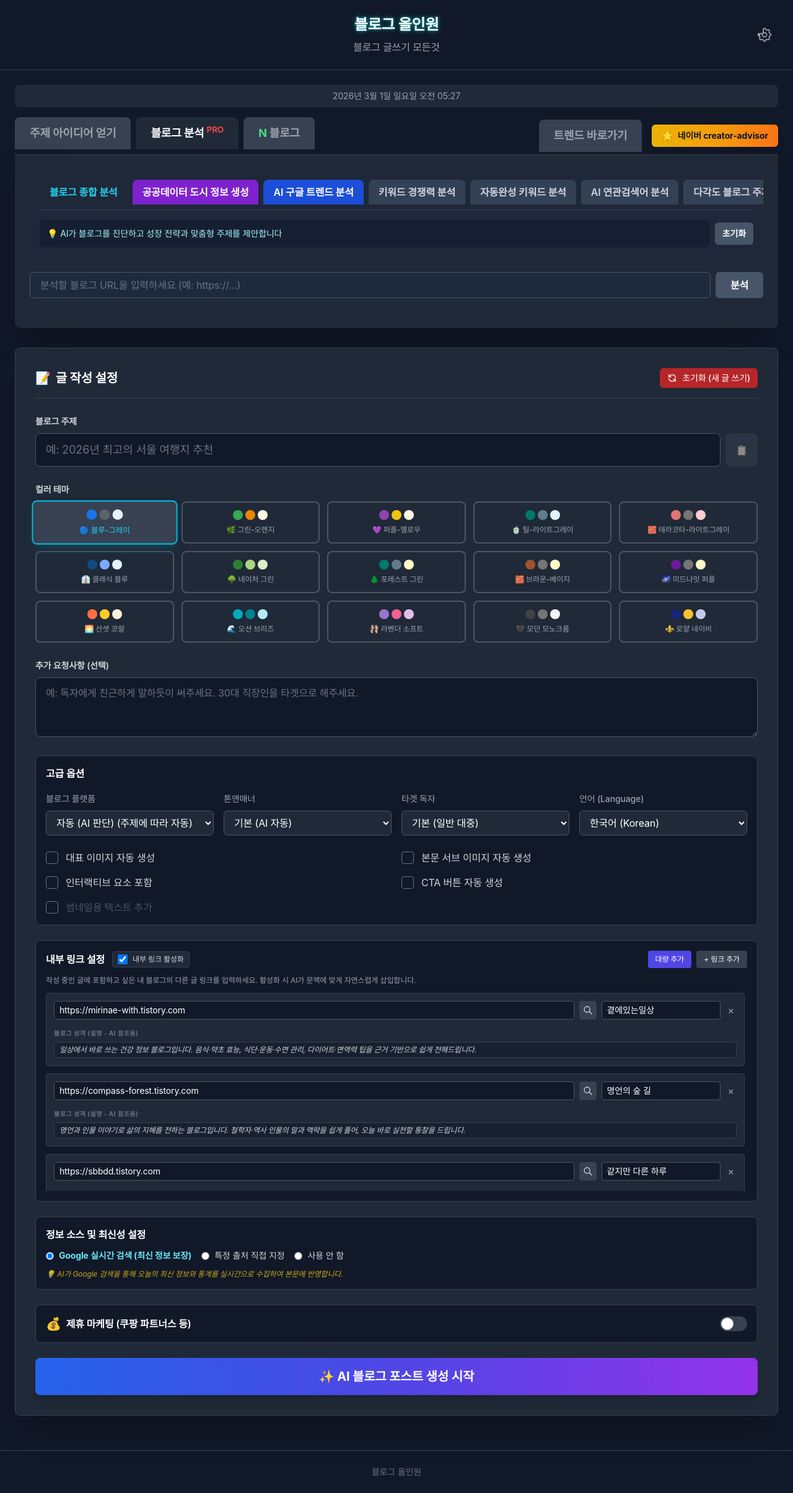
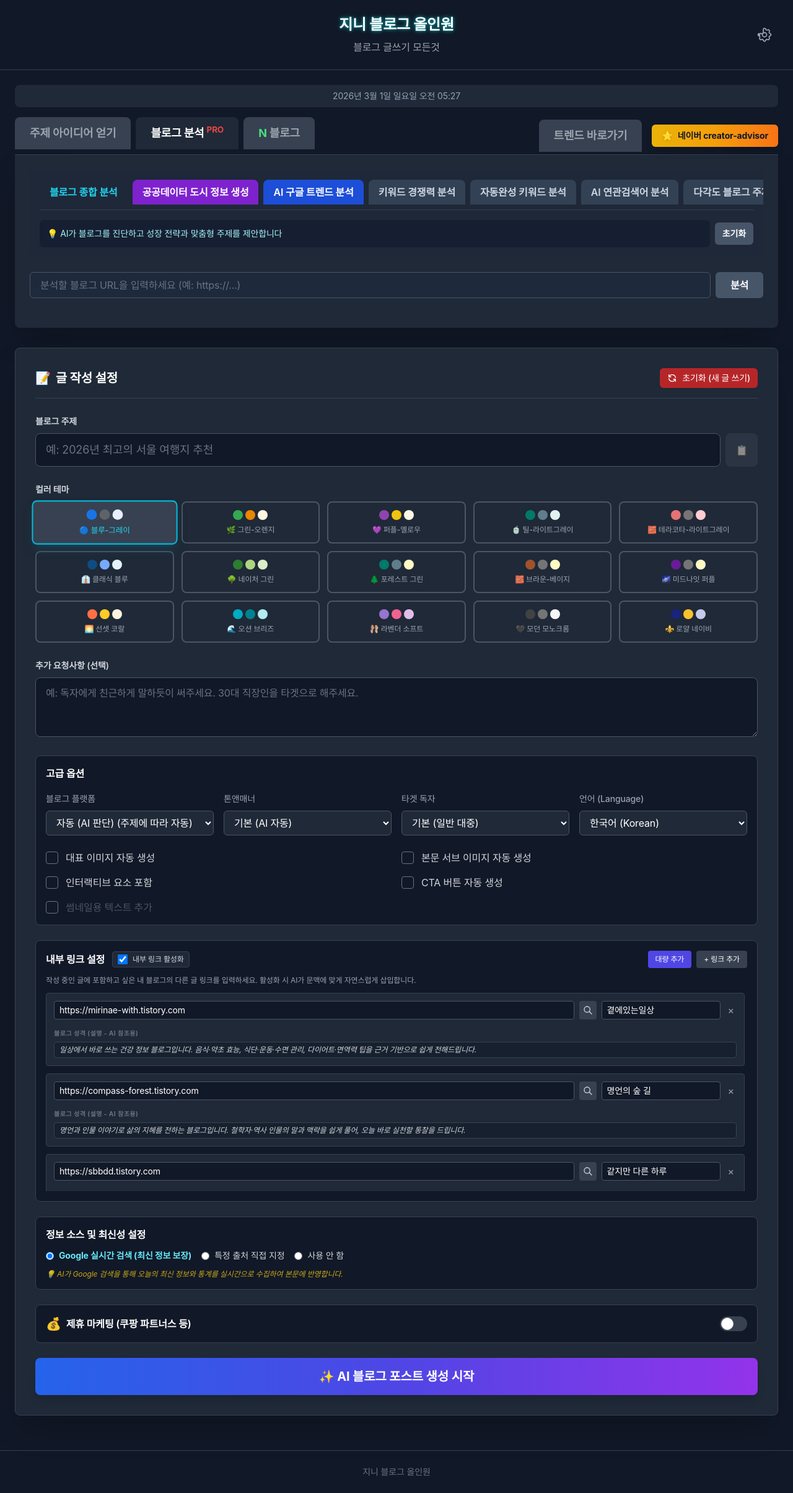
Before and after one commit to jokkeutti-hash/nabi-blog, a React (Vite) app: page / in a window 1280 px wide. Shown: the whole page at 62% size. Built offline with nearby package versions, Linux system fonts and the light colour scheme; a web font is replaced by a local one.

Commit message:
앱 이름 변경: 지니 블로그 올인원

```diff
--- a/App.tsx
+++ b/App.tsx
@@ -11,7 +11,7 @@ import { BlogPostGenerator } from './components/BlogPostGenerator';
 const Header: React.FC<{ onOpenSettings: () => void; }> = ({ onOpenSettings }) => (
   <header className="relative text-center p-4 md:p-6 border-b border-gray-700">
     <h1 className="text-3xl md:text-2xl font-bold text-white mb-2 font-korean title-effect">
-        <span>블로그 올인원</span>
+        <span>지니 블로그 올인원</span>
     </h1>
     <p className="text-gray-400 text-sm md:text-base font-korean">블로그 글쓰기 모든것</p>
     <div className="absolute top-1/2 right-4 md:right-6 -translate-y-1/2 flex items-center space-x-1 sm:space-x-2">
@@ -31,7 +31,7 @@ const Header: React.FC<{ onOpenSettings: () => void; }> = ({ onOpenSettings }) =
 
 const Footer: React.FC = () => (
   <footer className="text-center p-6 mt-8 border-t border-gray-700 text-gray-500 text-sm">
-    <p>블로그 올인원</p>
+    <p>지니 블로그 올인원</p>
   </footer>
 );
 
--- a/index.html
+++ b/index.html
@@ -3,7 +3,7 @@
   <head>
     <meta charset="UTF-8" />
     <meta name="viewport" content="width=device-width, initial-scale=1.0" />
-    <title>올인원 블로깅</title>
+    <title>지니 블로그 올인원</title>
     <script src="https://cdn.tailwindcss.com"></script>
     <link rel="preconnect" href="https://fonts.googleapis.com">
     <link rel="preconnect" href="https://fonts.gstatic.com" crossorigin>
```
